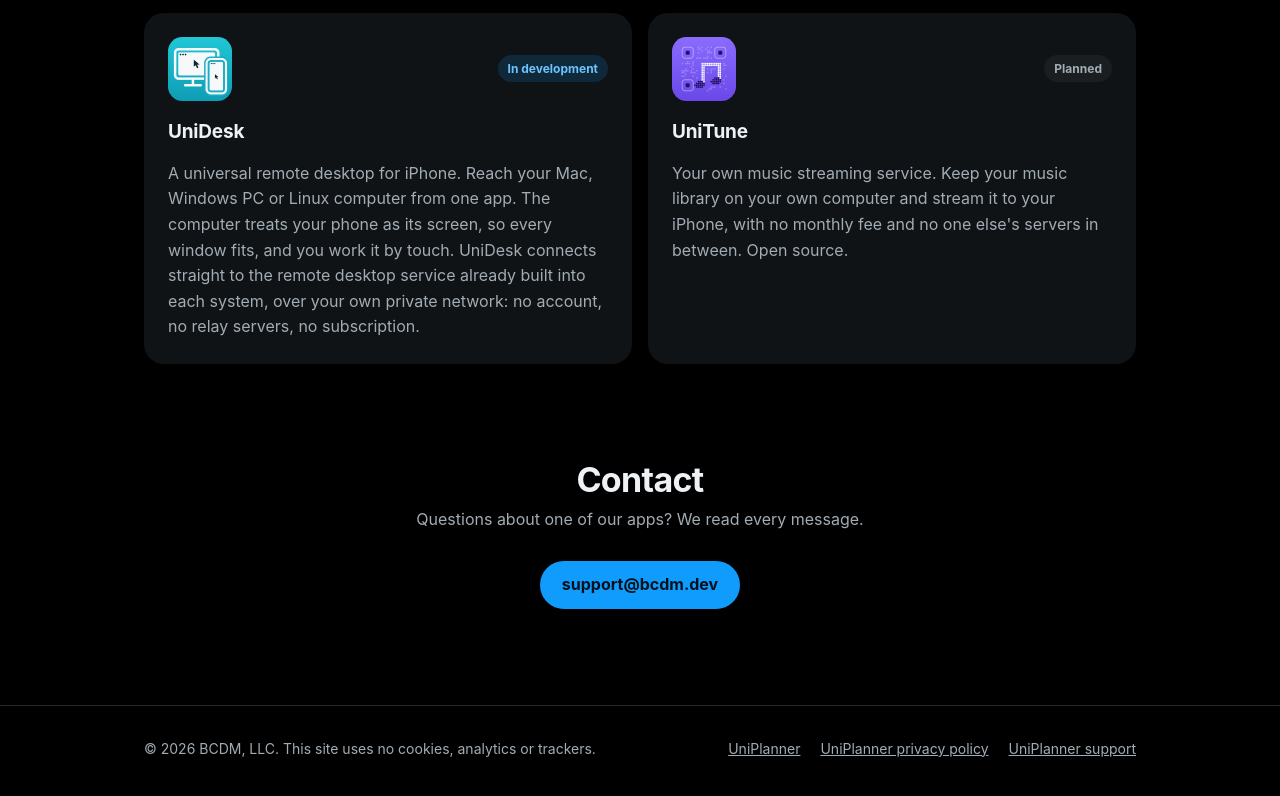
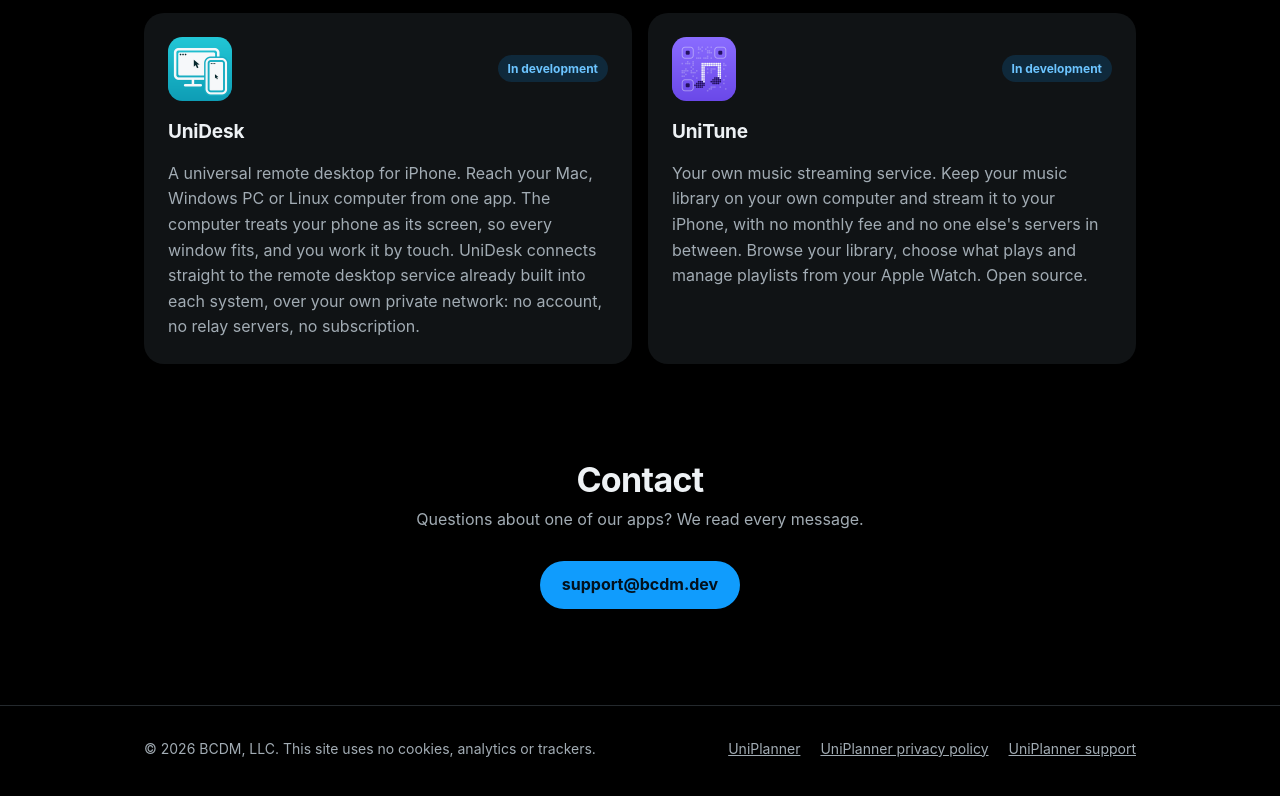
Before and after one commit to spamnbeans/bcdm-site, a plain HTML site: page index.html in a window 1280 px wide. Shown: the part 1689-2485 px from the top of the page. Drawn offline with Linux system fonts and the light colour scheme.

Commit message:
UniTune is in development, and works from Apple Watch
The home page still listed UniTune as planned. It now carries the same
"In development" tag as UniClick and UniDesk, and its description mentions
browsing the library, choosing what plays and managing playlists from an
Apple Watch.

Co-Authored-By: Claude Fable 5.2 <noreply@anthropic.com>
Claude-Session: https://claude.ai/code/session_014Eqs8CHWb2ods64Q2QRqk7

```diff
--- a/index.html
+++ b/index.html
@@ -88,10 +88,10 @@
         <article class="card">
           <div class="app-head">
             <img class="app-icon" src="images/apps/unitune.png" alt="" width="64" height="64">
-            <span class="tag">Planned</span>
+            <span class="tag accent">In development</span>
           </div>
           <h3>UniTune</h3>
-          <p>Your own music streaming service. Keep your music library on your own computer and stream it to your iPhone, with no monthly fee and no one else's servers in between. Open source.</p>
+          <p>Your own music streaming service. Keep your music library on your own computer and stream it to your iPhone, with no monthly fee and no one else's servers in between. Browse your library, choose what plays and manage playlists from your Apple Watch. Open source.</p>
         </article>
       </div>
     </div>
```
